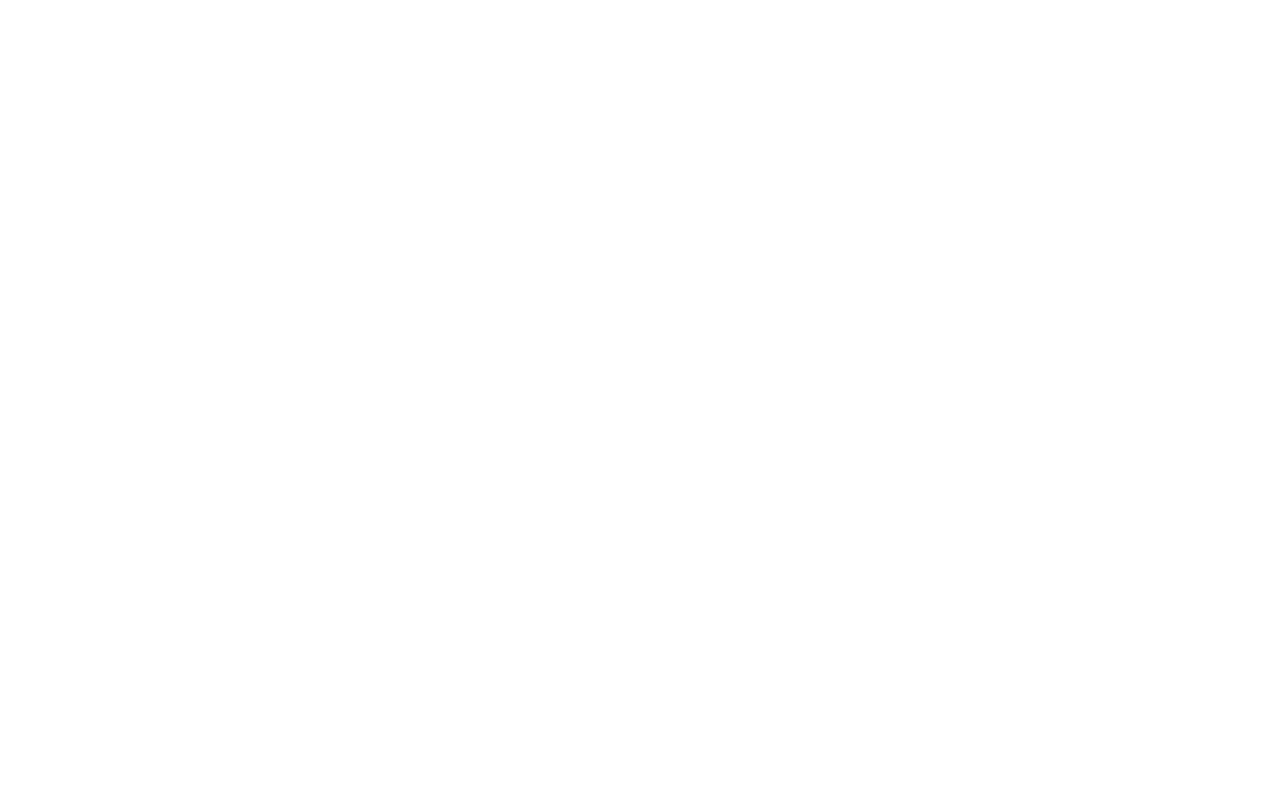
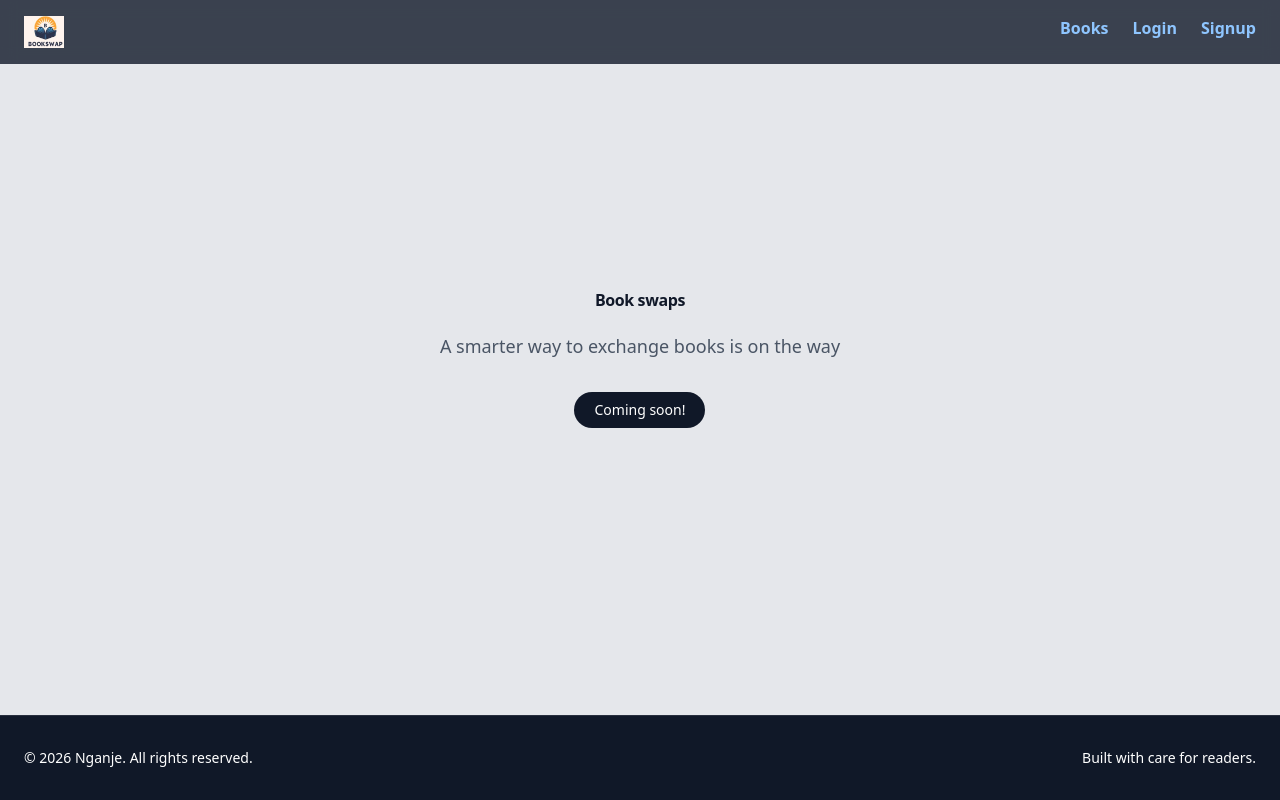
Before and after one commit to asnganje/bookswap-frontend, a React (Vite) app: page /book-swaps in a window 1280 px wide. Before the commit this address had no page. Built offline with nearby package versions, Linux system fonts and the light colour scheme.

Commit message:
add a temporary bookswap page

```diff
--- a/src/App.jsx
+++ b/src/App.jsx
@@ -6,6 +6,7 @@
 import Login from "../src/pages/Login"
 import Signup from "../src/pages/Signup"
 import ProtectedRoute from "./components/ProtectedRoute"
+import BookSwaps from "./components/BookSwaps"
 
 function App() {
 
@@ -24,6 +25,10 @@
                 <Books />
               </ProtectedRoute>
           }
+          />
+          <Route
+            path = "/book-swaps"
+            element={<BookSwaps />}
           />
           <Route
             path = "/login"
--- a/src/components/BookCard.jsx
+++ b/src/components/BookCard.jsx
@@ -1,6 +1,12 @@
+import { useNavigate } from "react-router-dom";
 import MotionWrapper from "./MotionWrapper";
 
 const BookCard = ({book, onClick}) => {
+  const navigate = useNavigate()
+  const swapNavigator = () => {
+    navigate("/book-swaps")
+  }
+
   return(
     <MotionWrapper>
     <div className="relative flex flex-col items-center justify-center max-w-md mx-auto md:mx-0 cursor-pointer md:mb-5">
@@ -17,6 +23,7 @@
         <p className="text-sm">By {book.author}</p>
         <div className="">
           <button
+            onClick={swapNavigator}
             className="bg-blue-300 mt-5 w-[80%] cursor-pointer text-white py-2 rounded-lg transform transition-transform duration-300 hover:scale-105"
           >
             Request swap
--- /dev/null
+++ b/src/components/BookSwaps.jsx
@@ -0,0 +1,26 @@
+import Footer from "./Footer";
+import Navbar from "./Navbar";
+
+const BookSwaps = () => {
+  return (
+    <section className="flex flex-col min-h-screen bg-gray-200">
+      <Navbar />
+      <main className="flex flex-1 items-center justify-center px-4 text-black text-center">
+        <div className="text-center max-w-md">
+          <h1 className="text-4l font-semibold tracking-tight text-gray-900">
+            Book swaps
+          </h1>
+          <p className="mt-5 text-lg text-gray-600">
+            A smarter way to exchange books is on the way
+          </p>
+          <div className="mt-8 inline-flex items-center rounded-full bg-gray-900 px-5 py-2 text-sm font-medium cursor-pointer text-white">
+            Coming soon!
+          </div>
+        </div>
+      </main>
+      <Footer />
+    </section>
+  )
+}
+
+export default BookSwaps;
--- a/src/components/Features.jsx
+++ b/src/components/Features.jsx
@@ -32,7 +32,7 @@
         <div className="grid md:grid-cols-3 gap-12">
           {
             features.map((feature, idx) => (
-              <MotionWrapper key={idx} delay={idx*3}>
+              <MotionWrapper key={idx} delay={idx*2}>
                 <div className="bg-white rounded-xl shadow hover:shadow-xl transition p-5 cursor-pointer">
                   <feature.icon className="w-10 h-10 text-blue-300"/>
                   <h3 className="mt-6 font-semibold text-xl">{feature.title}</h3>
--- a/src/components/Navbar.jsx
+++ b/src/components/Navbar.jsx
@@ -48,7 +48,7 @@
                     {name}
                   </div>
                   <Link
-                    to="#"
+                    to="/book-swaps"
                     className="block px-4 py-3 text-sm hover:bg-gray-300"
                   >
                     Swap requests
```
